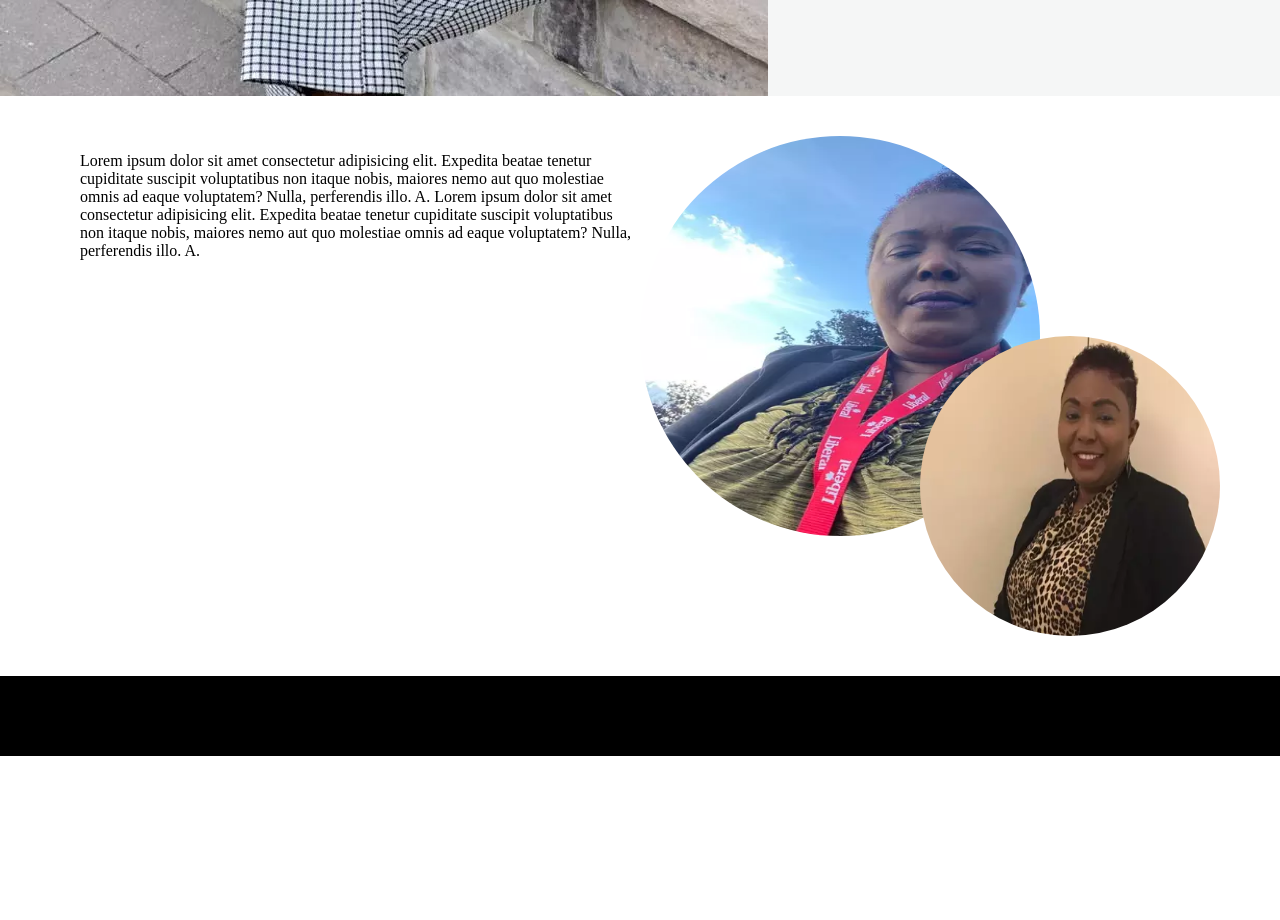
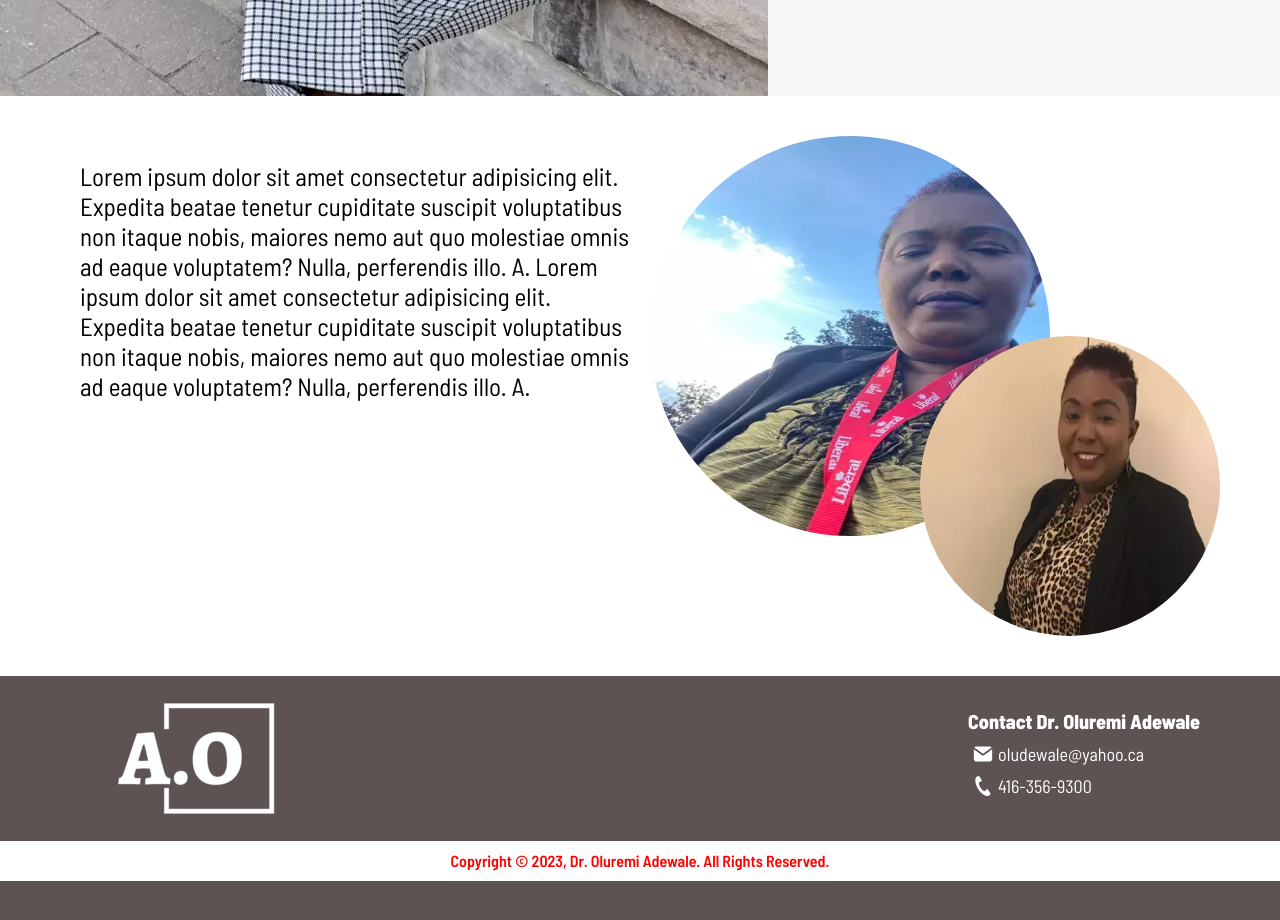
Before and after one commit to BisiDavi/adewale_nwlc, a plain HTML site: page index.html in a window 1280 px wide. Shown: the part 1780-2700 px from the top of the page. Before the commit the page ends 2536 px from the top, so only its background shows below. Drawn offline with Linux system fonts and the light colour scheme.

Commit message:
home page updated

```diff
--- a/index.html
+++ b/index.html
@@ -12,7 +12,7 @@
     <link rel="preconnect" href="https://fonts.googleapis.com" />
     <link rel="preconnect" href="https://fonts.gstatic.com" crossorigin />
     <link
-      href="https://fonts.googleapis.com/css2?family=Barlow+Semi+Condensed:wght@400;600;800&family=Roboto:wght@500&display=swap"
+      href="https://fonts.googleapis.com/css2?family=Barlow+Semi+Condensed:wght@400;600;800&display=swap"
       rel="stylesheet"
     />
     <link rel="icon" type="image/x-icon" href="/assets/favicon.ico" />
@@ -102,7 +102,7 @@
           </div>
         </div>
       </section>
-      <section class="reason_for_running">
+      <section id="my_vision" class="reason_for_running">
         <div class="text_content">
           <p>
             Lorem ipsum dolor sit amet consectetur adipisicing elit. Expedita
@@ -128,6 +128,24 @@
         </div>
       </section>
     </main>
-    <footer class="footer"></footer>
+    <footer class="footer">
+      <div class="top">
+        <img src="/assets/logo.webp" alt="logo" alt="dr. oluremi adewale" />
+        <div class="contact">
+          <h4>Contact Dr. Oluremi Adewale</h4>
+          <div>
+            <img src="/assets/envelope.svg" alt="email me" />
+            <a href="mailto:oludewale@yahoo.ca">oludewale@yahoo.ca</a>
+          </div>
+          <div>
+            <img src="/assets/telephone.svg" alt="call me" />
+            <a href="tel:4163569300">416-356-9300</a>
+          </div>
+        </div>
+      </div>
+      <div class="bottom">
+       <p>Copyright © 2023, Dr. Oluremi Adewale. All Rights Reserved.</p>
+      </div>
+    </footer>
   </body>
 </html>
--- a/style.css
+++ b/style.css
@@ -163,6 +163,9 @@ body {
   display: flex;
   padding: 40px 80px;
   height: 500px;
+  font-family: "Barlow Semi Condensed", sans-serif;
+  gap: 20px;
+  justify-self: space-between;
 }
 
 .reason_for_running img {
@@ -174,6 +177,8 @@ body {
 
 .reason_for_running .text_content {
   width: 50%;
+  font-size: 25px;
+  font-weight: 600px;
 }
 
 .reason_for_running .image_group {
@@ -193,8 +198,62 @@ body {
 
 /* footer */
 .footer {
-  height: 80px;
-  background-color: black;
+  height: 200px;
+  background-color: rgb(93, 83, 83);
+  font-family: "Barlow Semi Condensed", sans-serif;
+  padding: 20px 0px 40px;
+}
+
+.top {
+  display: flex;
+  justify-content: space-between;
+  align-items: center;
+  padding: 0px 80px 20px;
+}
+
+.footer .contact {
+  color: white;
+}
+
+.footer .contact h4 {
+  font-size: 20px;
+  margin: 0px;
+}
+
+.footer .contact div {
+  margin: 10px 0px;
+  display: flex;
+  align-items: center;
+}
+
+.footer .contact div img {
+  margin: 0px 5px;
+}
+
+.footer .contact a {
+  color: white;
+  text-decoration: none;
+  font-size: 18px;
+}
+
+.footer .contact a:hover {
+  color: red;
+  text-decoration: underline;
+}
+
+.footer .bottom {
+  background-color: white;
+  height: 40px;
+  width: 100%;
+  display: flex;
+  align-items: center;
+  justify-content: center;
+}
+
+.footer .bottom p {
+  text-align: center;
+  color: red;
+  font-weight: 600;
 }
 
 @keyframes zoomIn {
```
Also changed, not shown: assets/envelope.svg (added), assets/telephone.svg (added).
